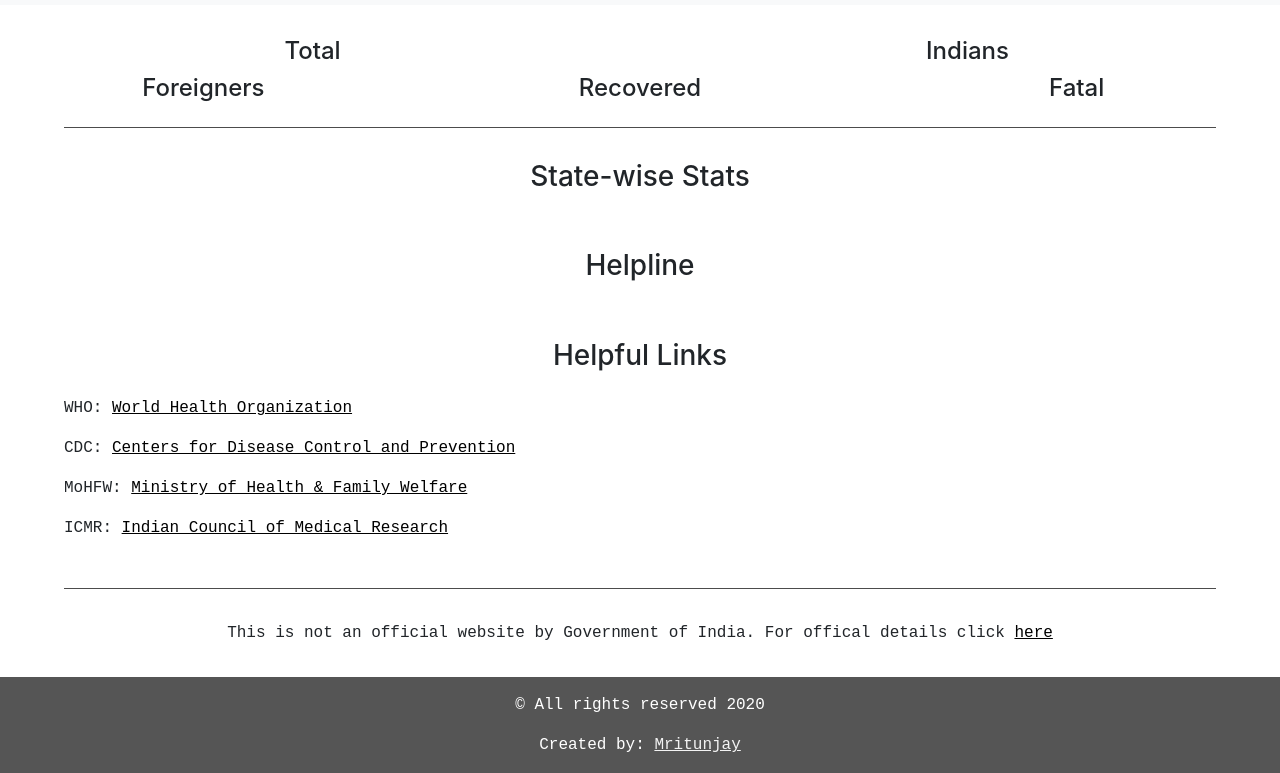
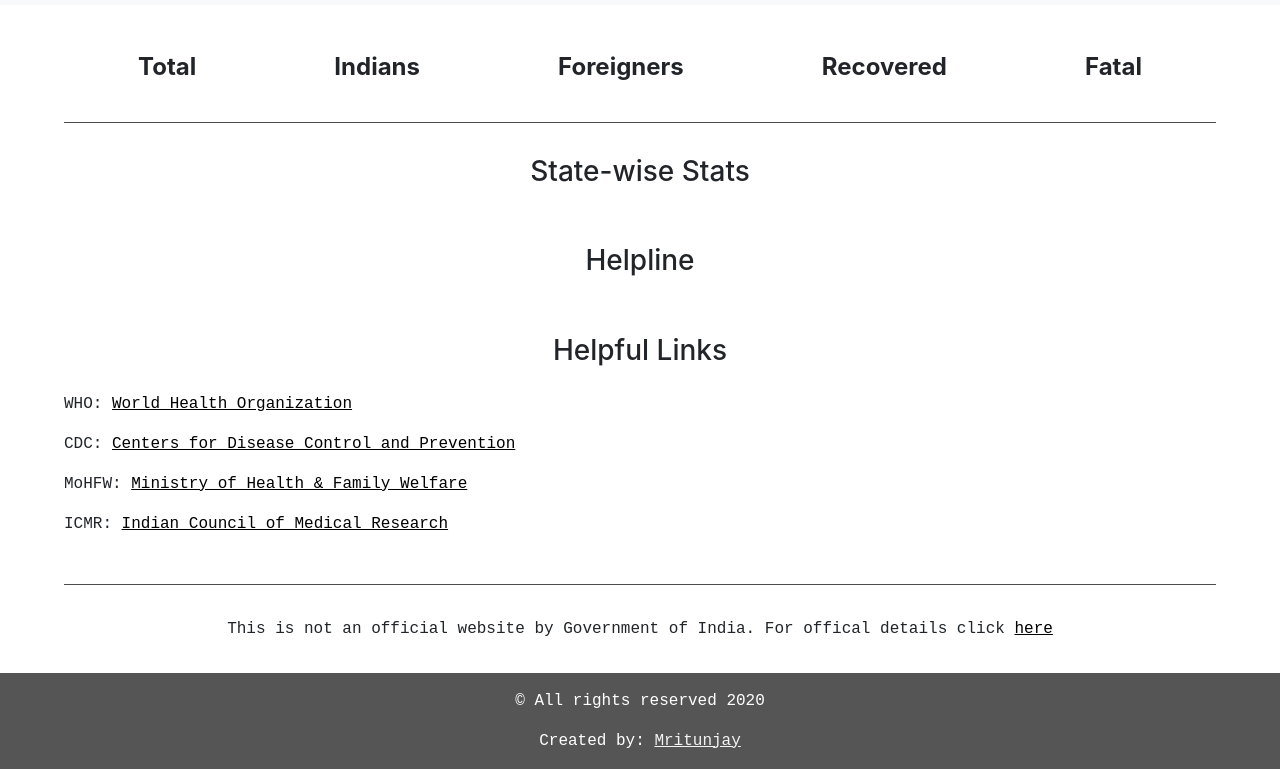
Before and after one commit to mritunjaysaha/coronavirus-tracker, a plain HTML site: page index.html in a window 1280 px wide. Shown: the part 67-840 px from the top of the page. Drawn offline with nearby package versions, Linux system fonts and the light colour scheme; no server answers.

Commit message:
Summary is displayed on a single row

```diff
--- a/index.html
+++ b/index.html
@@ -42,20 +42,20 @@
     </nav>
     <!-- Summary of Cases -->
     <div id="summary-total">
-        <div class="summary row">
-            <div id="total-cases" class="col-lg-6">
+        <div class="summary">
+            <div id="total-cases">
                 <h4>Total</h4>
             </div>
-            <div id="confirmed-india" class="col-lg-6">
+            <div id="confirmed-india">
                 <h4>Indians</h4>
             </div>
-            <div id="confirmed-foreign" class="col-lg-4">
+            <div id="confirmed-foreign">
                 <h4>Foreigners</h4>
             </div>
-            <div id="recovered" class="col-lg-4">
+            <div id="recovered">
                 <h4>Recovered</h4>
             </div>
-            <div id="fatal" class="col-lg-4">
+            <div id="fatal">
                 <h4>Fatal</h4>
             </div>
         </div>
@@ -68,7 +68,6 @@
 
         </div>
     </div>
-    <!-- <hr> -->
     <!-- HELPLINE  -->
     <div id="helpline" class="padding">
         <h3 class="text-center padding">Helpline</h3>
--- a/style.css
+++ b/style.css
@@ -45,11 +45,16 @@ tbody tr:last-of-type {
     padding-bottom: 1rem;
 }
 .summary {
-    height: max-content;
-    margin: 0;
+    margin: 0 auto;
+    padding-top: 2rem;
+    display: flex;
+    flex-direction: column;
+    justify-content: space-evenly;
+    text-align: center;
+}
+.summary div h4{
+    font-size: 24px;
     font-weight: bold;
-    text-align: center;
-    padding-top: 2rem;
 }
 
 .summary div p {
@@ -126,4 +131,9 @@ tbody {
     #helpful-links{
         width: 90%;
     }
+
+    .summary{
+        flex-direction: row;
+        padding: 3rem 0 1rem 0;
+    }
 }
```
